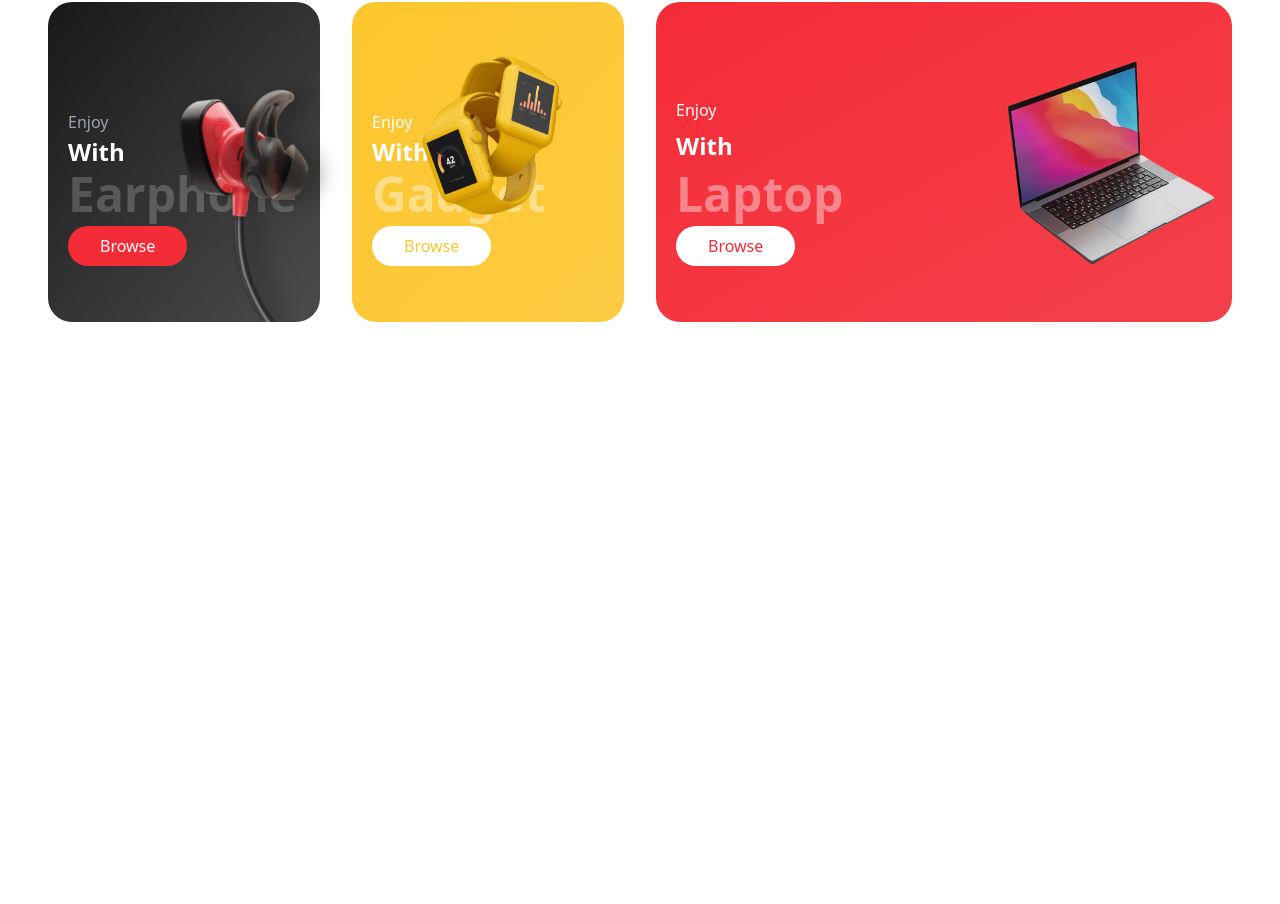
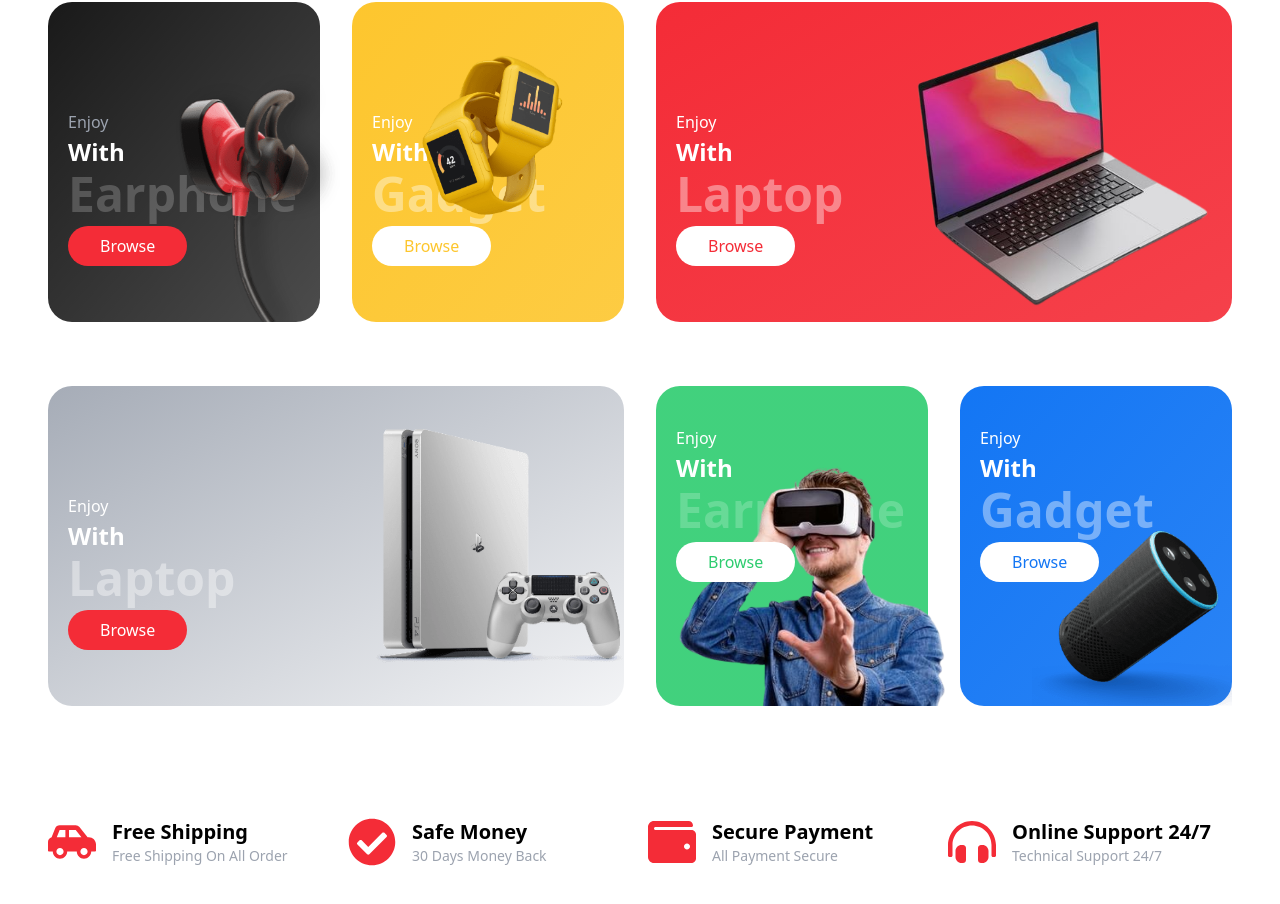
Before and after one commit to alidu28/Shopsy_Ecommerce, a React (Vite) app: page / in a window 1280 px wide. Shown: the part 756-1660 px from the top of the page. Before the commit the page ends 1110 px from the top, so only its background shows below. Built offline with nearby package versions, Linux system fonts and the light colour scheme.

Commit message:
"Updated"

```diff
--- a/index.html
+++ b/index.html
@@ -3,7 +3,7 @@
   <head>
     <meta charset="UTF-8" />
     <meta name="viewport" content="width=device-width, initial-scale=1.0" />
-    <title>Vite + React</title>
+    <title>Shopsy Ecommerce</title>
   </head>
   <body>
     <div id="root"></div>
--- a/src/App.jsx
+++ b/src/App.jsx
@@ -3,14 +3,18 @@ import React from "react"
 import Navbar from "./components/Navbar/Navbar"
 import Hero from "./components/Hero/Hero"
 import Category from "./components/Category/Category"
+import Category2 from "./components/Category/Category2"
+import Services from "./components/Services/Services"
 
 function App() {
 
   return (
-    <div>
+    <div className="bg-white dark:bg-gray-900 dark:text-white duration-200 overflow-hidden">
       <Navbar/>
       <Hero/>
       <Category/>
+      <Category2/>
+      <Services/>
     </div>
   )
 }
--- a/src/components/Category/Category.jsx
+++ b/src/components/Category/Category.jsx
@@ -36,14 +36,14 @@ const Category = () => {
                 {/* third col */}
                 <div className='col-span-2 py-10 pl-5 bg-gradient-to-br from-primary to-primary/90 text-white rounded-3xl relative h-[320px] flex items-end'>
                     <div>
-                        <div className='space-y-2 mb-4'>
-                            <p className=' text-white'>Enjoy</p>
+                        <div className='mb-4'>
+                            <p className='mb-[2px] text-white'>Enjoy</p>
                             <p className='text-2xl font-semibold mb-[2px]'>With</p>
                             <p className='text-4xl xl:text-5xl font-bold opacity-40 mb-2'>Laptop</p>
                             <Button text="Browse" bgColor={"bg-white"} textColor={"text-primary"}/>
                         </div>
                     </div>
-                    <img src={Image3} alt="" className='w-[250px] absolute top-1/2 -translate-y-1/2 -right-0'/>
+                    <img src={Image3} alt="" className='w-[350px] absolute top-1/2 -translate-y-1/2 -right-0'/>
                 </div>
             </div>
         </div>
--- /dev/null
+++ b/src/components/Category/Category2.jsx
@@ -0,0 +1,54 @@
+import React from 'react'
+import Image1 from "../../assets/category/gaming.png"
+import Image2 from "../../assets/category/vr.png"
+import Image3 from "../../assets/category/speaker.png"
+import Button from '../Shared/Button'
+
+const Category = () => {
+  return (
+    <div className='py-8'>
+        <div className='container'>
+            <div className="grid grid-cols-1 sm:grid-cols-2 lg:grid-cols-4 gap-8">
+                {/* first col */}
+                <div className='col-span-2 py-10 pl-5 bg-gradient-to-br from-gray-400/90 to-gray-100 text-white rounded-3xl relative h-[320px] flex items-end'>
+                    <div>
+                        <div className='mb-4'>
+                            <p className='mb-[2px] text-white'>Enjoy</p>
+                            <p className='text-2xl font-semibold mb-[2px]'>With</p>
+                            <p className='text-4xl xl:text-5xl font-bold opacity-40 mb-2'>Laptop</p>
+                            <Button text="Browse" bgColor={"bg-primary"} textColor={"text-white"}/>
+                        </div>
+                    </div>
+                    <img src={Image1} alt="" className='w-[250px] absolute top-1/2 -translate-y-1/2 -right-0'/>
+                </div>
+                {/* second col */}
+                <div className='py-10 pl-5 bg-gradient-to-br from-brandGreen/90 to-brandGreen/90 text-white rounded-3xl relative h-[320px] flex items-start'>
+                    <div>
+                        <div className='mb-4'>
+                            <p className='mb-[2px] text-white'>Enjoy</p>
+                            <p className='text-2xl font-semibold mb-[2px]'>With</p>
+                            <p className='text-4xl xl:text-5xl font-bold opacity-20 mb-2'>Earphone</p>
+                            <Button text="Browse" bgColor={"bg-white"} textColor={"text-brandGreen"}/>
+                        </div>
+                    </div>
+                    <img src={Image2} alt="" className='w-[320px] absolute bottom-0'/>
+                </div>
+                {/* third col */}
+                <div className='py-10 pl-5 bg-gradient-to-br from-brandBlue to-brandBlue/90 text-white rounded-3xl relative h-[320px] flex items-start'>
+                    <div>
+                        <div className='mb-4'>
+                            <p className='mb-[2px] text-white'>Enjoy</p>
+                            <p className='text-2xl font-semibold mb-[2px]'>With</p>
+                            <p className='text-4xl xl:text-5xl font-bold opacity-40 mb-2'>Gadget</p>
+                            <Button text="Browse" bgColor={"bg-white"} textColor={"text-brandBlue"}/>
+                        </div>
+                    </div>
+                    <img src={Image3} alt="" className='w-[200px] absolute bottom-0 right-0'/>
+                </div>
+
+            </div>
+        </div>
+    </div>
+  )
+}
+export default Category
--- /dev/null
+++ b/src/components/Services/Services.jsx
@@ -0,0 +1,55 @@
+import React from "react";
+import {
+  FaCarSide,
+  FaHeadphonesAlt,
+  FaWallet,
+  FaCheckCircle,
+} from "react-icons/fa";
+
+const ServiceData = [
+  {
+    id: 1,
+    icon: <FaCarSide className="text-4xl md:text-5xl text-primary" />,
+    title: "Free Shipping",
+    description: "Free Shipping On All Order",
+  },
+  {
+    id: 2,
+    icon: <FaCheckCircle className="text-4xl md:text-5xl text-primary" />,
+    title: "Safe Money",
+    description: "30 Days Money Back",
+  },
+  {
+    id: 3,
+    icon: <FaWallet className="text-4xl md:text-5xl text-primary" />,
+    title: "Secure Payment",
+    description: "All Payment Secure",
+  },
+  {
+    id: 4,
+    icon: <FaHeadphonesAlt className="text-4xl md:text-5xl text-primary" />,
+    title: "Online Support 24/7",
+    description: "Technical Support 24/7",
+  },
+];
+
+const Services = () => {
+  return (
+    <div>
+      <div className="container my-14 md:my-20">
+        <div className="grid grid-cols-2 lg:grid-cols-4 gap-4 gap-y-8">
+            {ServiceData.map((data) => (
+                <div className="flex flex-col items-start sm:flex-row gap-4">
+                    {data.icon}
+                    <div>
+                    <h1 className="lg:text-xl font-bold">{data.title}</h1>
+                    <h1 className="text-gray-400 text-sm">{data.description}</h1>
+                    </div>
+                </div>
+            ))}
+        </div>
+      </div>
+    </div>
+  );
+};
+export default Services;
--- a/tailwind.config.js
+++ b/tailwind.config.js
@@ -8,6 +8,7 @@ export default {
         primary: "#f42c37",
         secondary: "#f42c37",
         brandYellow: "#fdc62e",
+        brandGreen: "#2dcc6f",
         brandBlue: "#1376f4",
         brandWhite: "#eeeeee"
       },
```
